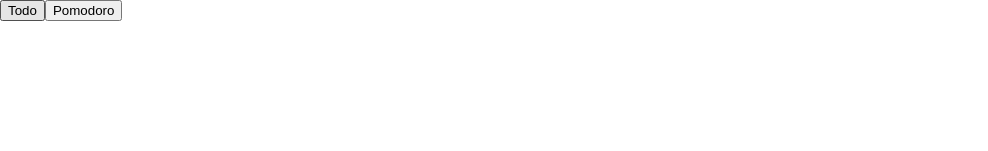
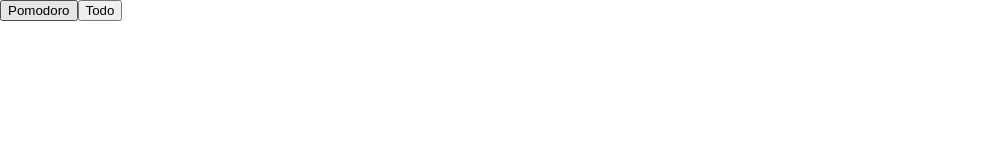
Before and after one commit to shanurwt/react-todo, a React (Create React App) app: page / in a window 1280 px wide. Shown: the top 151 px of the page, without its empty margins (0-988 px from the left). Built offline with nearby package versions, Linux system fonts and the light colour scheme.

Commit message:
working switch buttons

```diff
--- a/src/App.js
+++ b/src/App.js
@@ -10,8 +10,8 @@ const [tick, setTick] = useState(true);
   <>
   <div >
 
-    <button onClick={()=>{setTick(false)}}>Todo</button>
-    <button onClick={()=>{setTick(true)}}>Pomodoro</button>
+    <button onClick={()=>{setTick(false)}}>Pomodoro</button>
+    <button onClick={()=>{setTick(true)}}>Todo</button>
       {tick && <TodoForm className='form' /> }
       {tick===false && <Pomodoro /> }
 
--- a/src/components/Pomodoro.js
+++ b/src/components/Pomodoro.js
@@ -2,7 +2,10 @@ import React from 'react';
 
 function Pomodoro() {
   return <div className='container'>
-      <h1>OLO</h1>
+      <h1>Pomodoro</h1>
+
+
+
   </div>;
 }
 
```
